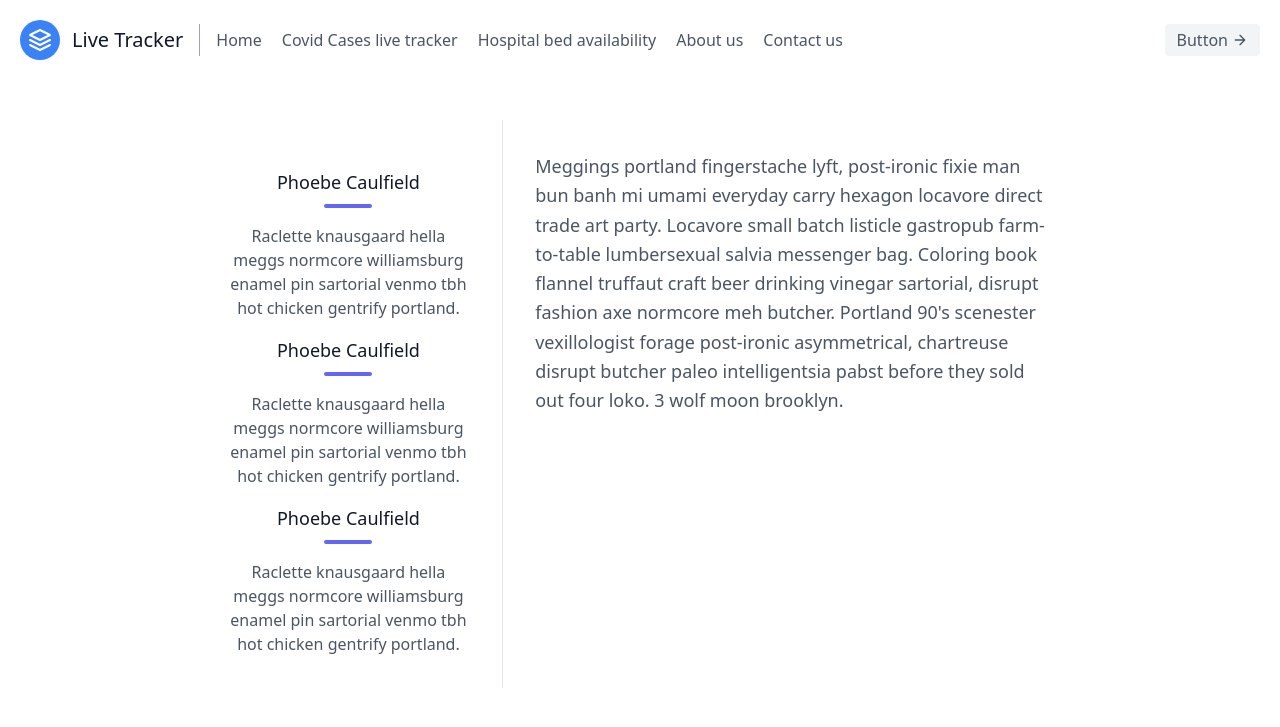
After one commit to gokul5102/Recursion, a Django app: page /about/ in a window 1280 px wide. The commit adds this page. Shown: the top 727 px of the page. Run offline with Django 3.2, Linux system fonts and the light colour scheme; some libraries are stand-ins or nearby versions.

Commit message:
second commit

```diff
--- a/main/settings.py
+++ b/main/settings.py
@@ -11,6 +11,7 @@ https://docs.djangoproject.com/en/3.1/ref/settings/
 """
 
 from pathlib import Path
+import os
 
 # Build paths inside the project like this: BASE_DIR / 'subdir'.
 BASE_DIR = Path(__file__).resolve().parent.parent
@@ -38,6 +39,7 @@ INSTALLED_APPS = [
     'django.contrib.sessions',
     'django.contrib.messages',
     'django.contrib.staticfiles',
+    'crispy_forms',
 ]
 
 MIDDLEWARE = [
@@ -119,3 +121,7 @@ USE_TZ = True
 # https://docs.djangoproject.com/en/3.1/howto/static-files/
 
 STATIC_URL = '/static/'
+
+STATICFILES_DIRS=[
+  BASE_DIR / "static",
+]
--- /dev/null
+++ b/user/static/css/style.css
@@ -0,0 +1,5 @@
+td{
+    padding-right: 20px;
+    color: red;
+    font-family: Verdana, Geneva, Tahoma, sans-serif;
+}
--- /dev/null
+++ b/user/templates/user/about.html
@@ -0,0 +1,45 @@
+{% extends "user/base.html" %}
+
+{% block content %}
+<section class="text-gray-600 body-font">
+  <div class="container px-5 py-0 mx-auto flex flex-col">
+    <div class="lg:w-4/6 mx-auto my-0">
+      <div class="flex flex-col sm:flex-row mt-10">
+        <div class="sm:w-1/3 text-center sm:pr-8 sm:py-8">
+
+          <div class="flex flex-col items-center text-center justify-center">
+            <h2 class="font-medium title-font mt-4 text-gray-900 text-lg">Phoebe Caulfield</h2>
+            <div class="w-12 h-1 bg-indigo-500 rounded mt-2 mb-4"></div>
+            <p class="text-base">Raclette knausgaard hella meggs normcore williamsburg enamel pin sartorial venmo tbh hot chicken gentrify portland.</p>
+          </div>
+
+          <div class="flex flex-col items-center text-center justify-center">
+            <h2 class="font-medium title-font mt-4 text-gray-900 text-lg">Phoebe Caulfield</h2>
+            <div class="w-12 h-1 bg-indigo-500 rounded mt-2 mb-4"></div>
+            <p class="text-base">Raclette knausgaard hella meggs normcore williamsburg enamel pin sartorial venmo tbh hot chicken gentrify portland.</p>
+          </div>
+
+          <div class="flex flex-col items-center text-center justify-center">
+            <h2 class="font-medium title-font mt-4 text-gray-900 text-lg">Phoebe Caulfield</h2>
+            <div class="w-12 h-1 bg-indigo-500 rounded mt-2 mb-4"></div>
+            <p class="text-base">Raclette knausgaard hella meggs normcore williamsburg enamel pin sartorial venmo tbh hot chicken gentrify portland.</p>
+          </div>
+        </div>
+
+        <div class="sm:w-2/3 sm:pl-8 sm:py-8 sm:border-l border-gray-200 sm:border-t-0 border-t mt-4 pt-4 sm:mt-0 text-center sm:text-left">
+          <p class="leading-relaxed text-lg mb-4">Meggings portland fingerstache lyft, post-ironic fixie man bun banh mi umami everyday carry hexagon locavore direct trade art party. Locavore small batch listicle gastropub farm-to-table lumbersexual salvia messenger bag. Coloring book flannel truffaut craft beer drinking vinegar sartorial, disrupt fashion axe normcore meh butcher. Portland 90's scenester vexillologist forage post-ironic asymmetrical, chartreuse disrupt butcher paleo intelligentsia pabst before they sold out four loko. 3 wolf moon brooklyn.</p>
+        </div>
+
+        <!-- <div class="sm:w-2/3 sm:pl-8 sm:py-8 sm:border-l border-gray-200 sm:border-t-0 border-t mt-4 pt-4 sm:mt-0 text-center sm:text-left">
+            <p class="leading-relaxed text-lg mb-4">Meggings portland fingerstache lyft, post-ironic fixie man bun banh mi umami everyday carry hexagon locavore direct trade art party. Locavore small batch listicle gastropub farm-to-table lumbersexual salvia messenger bag. Coloring book flannel truffaut craft beer drinking vinegar sartorial, disrupt fashion axe normcore meh butcher. Portland 90's scenester vexillologist forage post-ironic asymmetrical, chartreuse disrupt butcher paleo intelligentsia pabst before they sold out four loko. 3 wolf moon brooklyn.</p>
+        </div> -->
+
+        <!-- <div class="sm:w-2/3 sm:pl-8 sm:py-8 sm:border-l border-gray-200 sm:border-t-0 border-t mt-4 pt-4 sm:mt-0 text-center sm:text-left">
+            <p class="leading-relaxed text-lg mb-4">Meggings portland fingerstache lyft, post-ironic fixie man bun banh mi umami everyday carry hexagon locavore direct trade art party. Locavore small batch listicle gastropub farm-to-table lumbersexual salvia messenger bag. Coloring book flannel truffaut craft beer drinking vinegar sartorial, disrupt fashion axe normcore meh butcher. Portland 90's scenester vexillologist forage post-ironic asymmetrical, chartreuse disrupt butcher paleo intelligentsia pabst before they sold out four loko. 3 wolf moon brooklyn.</p>
+        </div> -->
+      </div>
+    </div>
+  </div>
+</section>
+
+{% endblock content %}
--- a/user/templates/user/base.html
+++ b/user/templates/user/base.html
@@ -1,3 +1,4 @@
+{% load static%}
 <!DOCTYPE html>
 <html lang="en">
 <head>
@@ -5,6 +6,7 @@
     <meta http-equiv="X-UA-Compatible" content="IE=edge">
     <meta name="viewport" content="width=device-width, initial-scale=1.0">
     <title>Document</title>
+    <link rel="stylesheet" href="{%static '/css/style.css'%}">
     <link rel="stylesheet" href="https://cdnjs.cloudflare.com/ajax/libs/tailwindcss/2.0.4/tailwind.min.css">
 </head>
 <body>
@@ -18,10 +20,10 @@
     </a>
     <nav class="md:mr-auto md:ml-4 md:py-1 md:pl-4 md:border-l md:border-gray-400	flex flex-wrap items-center text-base justify-center">
       <a class="mr-5 hover:text-gray-900" href="{%url 'user-home'%}">Home</a>
-      <a class="mr-5 hover:text-gray-900" href="/">Cases live tracker</a>
-      <a class="mr-5 hover:text-gray-900" href="/">Hospital bed availability</a>
-      <a class="mr-5 hover:text-gray-900" href="/">About us</a>
-      <a class="mr-5 hover:text-gray-900" href="/">Contact us</a>
+      <a class="mr-5 hover:text-gray-900" href="{%url 'covid-tracker'%}">Covid Cases live tracker</a>
+      <a class="mr-5 hover:text-gray-900" href="{%url 'hospital-beds'%}">Hospital bed availability</a>
+      <a class="mr-5 hover:text-gray-900" href="{%url 'about'%}">About us</a>
+      <a class="mr-5 hover:text-gray-900" href="{%url 'contact'%}">Contact us</a>
     </nav>
     <button class="inline-flex items-center bg-gray-100 border-0 py-1 px-3 focus:outline-none hover:bg-gray-200 rounded text-base mt-4 md:mt-0">Button
       <svg fill="none" stroke="currentColor" stroke-linecap="round" stroke-linejoin="round" stroke-width="2" class="w-4 h-4 ml-1" viewBox="0 0 24 24">
--- a/user/templates/user/home.html
+++ b/user/templates/user/home.html
@@ -1,6 +1,6 @@
 {% extends "user/base.html" %}
 
-{{% block content %}
+{% block content %}
 <section style="background-color:rgb(223, 199, 199)" class="text-gray-600 body-font">
     <div class="container mx-auto flex px-5 py-24 items-center justify-center flex-col">
       <img class="lg:w-2/6 md:w-3/6 w-5/6 mb-10 object-cover object-center rounded" alt="hero" src="https://dummyimage.com/720x600">
--- a/user/urls.py
+++ b/user/urls.py
@@ -2,5 +2,10 @@ from django.urls import path,include
 from . import views
 
 urlpatterns = [
-    path('',views.home,name='user-home')
+    path('',views.home,name='user-home'),
+    path('covid-tracker/',views.cases,name='covid-tracker'),
+    path('hospital-beds/',views.beds,name='hospital-beds'),
+    path('about/',views.about,name='about'),
+    path('contact/',views.contact,name='contact')
+
 ]
--- a/user/views.py
+++ b/user/views.py
@@ -1,7 +1,20 @@
 from django.shortcuts import render
 from django.http import HttpResponse
+import requests
 
 def home(request):
     return render(request,'user/home.html')
 
-# Create your views here.
+def cases(request):
+    response = requests.get("https://api.rootnet.in/covid19-in/stats/latest").json()
+    return render(request,'user/cases_display.html',{'response':response})
+
+def beds(request):
+    response = requests.get("https://api.rootnet.in/covid19-in/hospitals/medical-colleges").json()
+    return render(request,'user/hospital_beds.html',{'response':response})
+
+def about(request):
+    return render(request,'user/about.html')
+
+def contact(request):
+    return render(request,'user/contact.html')
```
Also changed, not shown: user/models.py (+11 -2 lines), user/templates/user/cases_display.html (added, +30 -0 lines), user/templates/user/contact.html (added, +26 -0 lines), user/templates/user/hospital_beds.html (added, +26 -0 lines), db.sqlite3, user/migrations/0001_initial.py (added), user/static/images/1.jpg (added), user/static/images/2.jpg (added), user/static/images/3.jpg (added).
